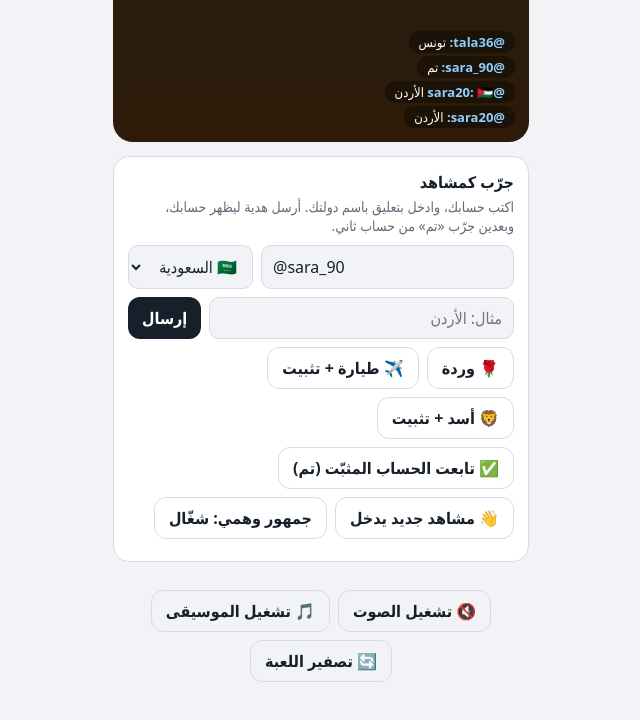
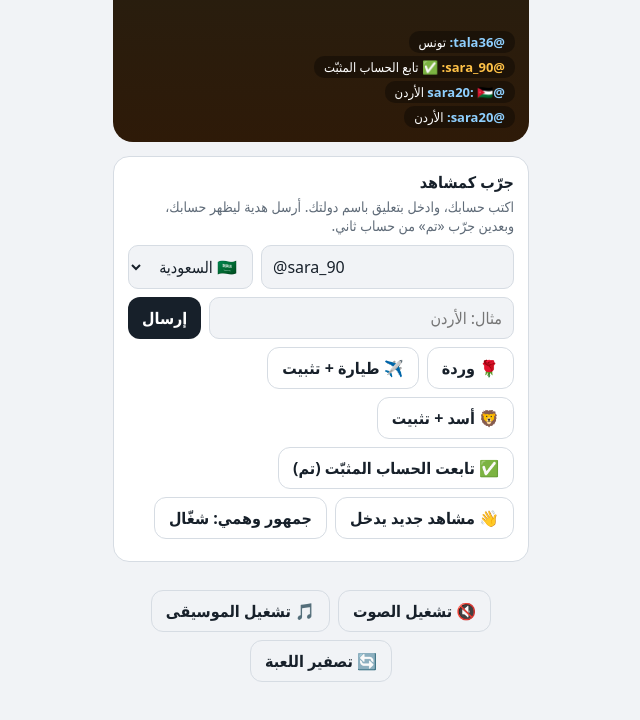
Before and after one commit to S3D4M/countries-war, a website: page index.html in a window 1280 px wide. Both pictures are taken after a click on the button "✅ تابعت الحساب المثبّت (تم)". Shown: the part 755-1475 px from the top of the page, without its empty margins (319-959 px from the left). Drawn offline with Linux system fonts and the light colour scheme.

Commit message:
إصلاح تثبيت الحساب بعد الشروط

```diff
--- a/index.html
+++ b/index.html
@@ -275,7 +275,11 @@ function tapPts(who,n){
 function comment(who,text){
  if(st.over)return;
  var t=text.trim();if(!t)return;
- if(st.pin&&isDone(t)){follow(who);return}
+ if(isDone(t)){
+  if(st.pin)follow(who);
+  else{st.fl=st.fl||{};st.fl[who]=st.fl[who]||{};st.fl[who].fo=1;feed("✅ تابع الحساب المثبّت","g",who);ev("✅ تم تسجيل متابعة "+who);checkSup(who)}
+  return;
+ }
  var id=detect(t),u=st.users[who];
  if(!u){if(!id){feed(t,"",who);ev("👋 "+who+" اكتب اسم دولتك لتنضم");return}join(who,id);u=st.users[who]}
  var now=Date.now(),rt=st.rate[who]=(st.rate[who]||[]).filter(function(x){return now-x<10000});
```
